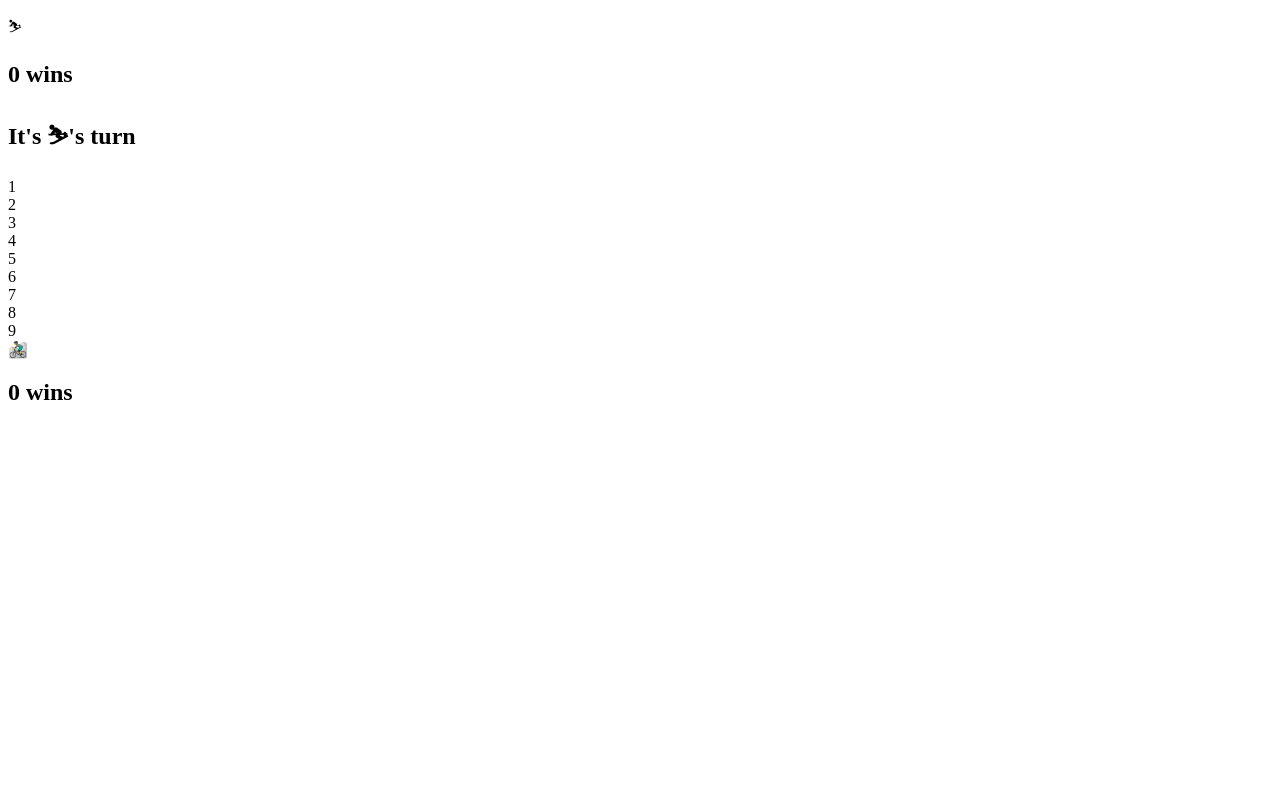
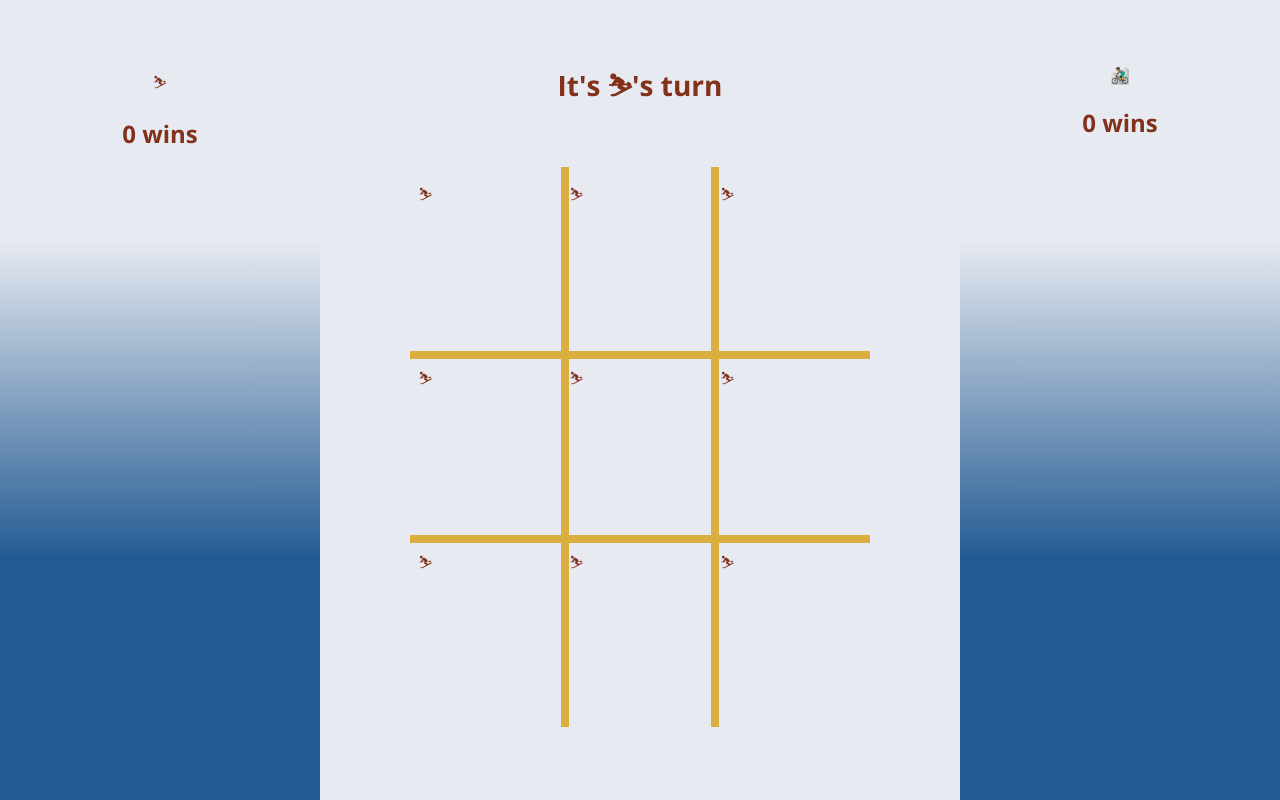
Before and after one commit to tashiad/tic-tac-toe, a plain HTML site: page index.html in a window 1280 px wide. Drawn offline with nearby package versions, Linux system fonts and the light colour scheme.

Commit message:
Add table structure for board

```diff
--- a/index.html
+++ b/index.html
@@ -9,27 +9,33 @@
 </head>
 
 <body>
-  <section class="side-box">
+  <section class="sidebar left">
     <div>⛷</div>
-    <h2 class="skiier">0 wins</h2>
+    <h2 id="skiier">0 wins</h2>
   </section>
-  <section class="center-box">
+  <section class="center">
     <h1>It's ⛷'s turn</h1>
-    <section class="gameboard">
-      <article id="1">1</article>
-      <article id="2">2</article>
-      <article id="3">3</article>
-      <article id="4">4</article>
-      <article id="5">5</article>
-      <article id="6">6</article>
-      <article id="7">7</article>
-      <article id="8">8</article>
-      <article id="9">9</article>
-    </section>
+    <table id="gameboard">
+      <tr>
+        <td>⛷</td>
+        <td>⛷</td>
+        <td>⛷</td>
+      </tr>
+      <tr>
+        <td>⛷</td>
+        <td>⛷</td>
+        <td>⛷</td>
+      </tr>
+      <tr>
+        <td>⛷</td>
+        <td>⛷</td>
+        <td>⛷</td>
+      </tr>
+    </table>
   </section>
-  <section class="side-box">
+  <section class="sidebar right">
     <div>🚵‍♂️</div>
-    <h2 class="biker">0 wins</h2>
+    <h2 id="biker">0 wins</h2>
   </section>
   <script src="./src/game.js"></script>
   <script src="./src/player.js"></script>
--- a/styles.css
+++ b/styles.css
@@ -0,0 +1,77 @@
+/* COLORADO COLORS
+dark blue: #225A92
+lighter blue: #4976AE
+white-ish: #E7EAF1
+dark red: #5C383E
+yellow: #DBAF3F
+red: #82311A */
+
+html {
+  height: 100%;
+  font-family: 'Open Sans', sans-serif;
+  font-size: 16px;
+  color: #82311A;
+}
+
+body {
+  height: 100%;
+  margin: 0;
+  display: grid;
+  grid-template: auto / 1fr 2fr 1fr
+}
+
+h1 {
+  font-size: 1.75em;
+  padding: 5%;
+}
+
+section {
+  display: flex;
+  flex-direction: column;
+  align-items: center;
+}
+
+.center {
+  background-color: #E7EAF1;
+  padding-bottom: 10%;
+}
+
+.sidebar {
+  padding-top: 20%;
+  background: rgb(231, 234, 241);
+  background: linear-gradient(180deg, rgba(231, 234, 241, 1) 30%, rgba(34, 90, 146, 1) 70%);
+}
+
+table {
+  width: 72%;
+  border-collapse: collapse;
+}
+
+td {
+  width: 24%;
+  border: 0.5rem solid #DBAF3F;
+}
+
+td::after {
+  content: "";
+  display: block;
+  margin-top: 100%;
+}
+
+td:nth-of-type(1) {
+  border-left-color: transparent;
+  border-top-color: transparent;
+}
+
+td:nth-of-type(2) {
+  border-top-color: transparent;
+}
+
+td:nth-of-type(3) {
+  border-right-color: transparent;
+  border-top-color: transparent;
+}
+
+tr:nth-of-type(3) td {
+  border-bottom-color: transparent;
+}
```
